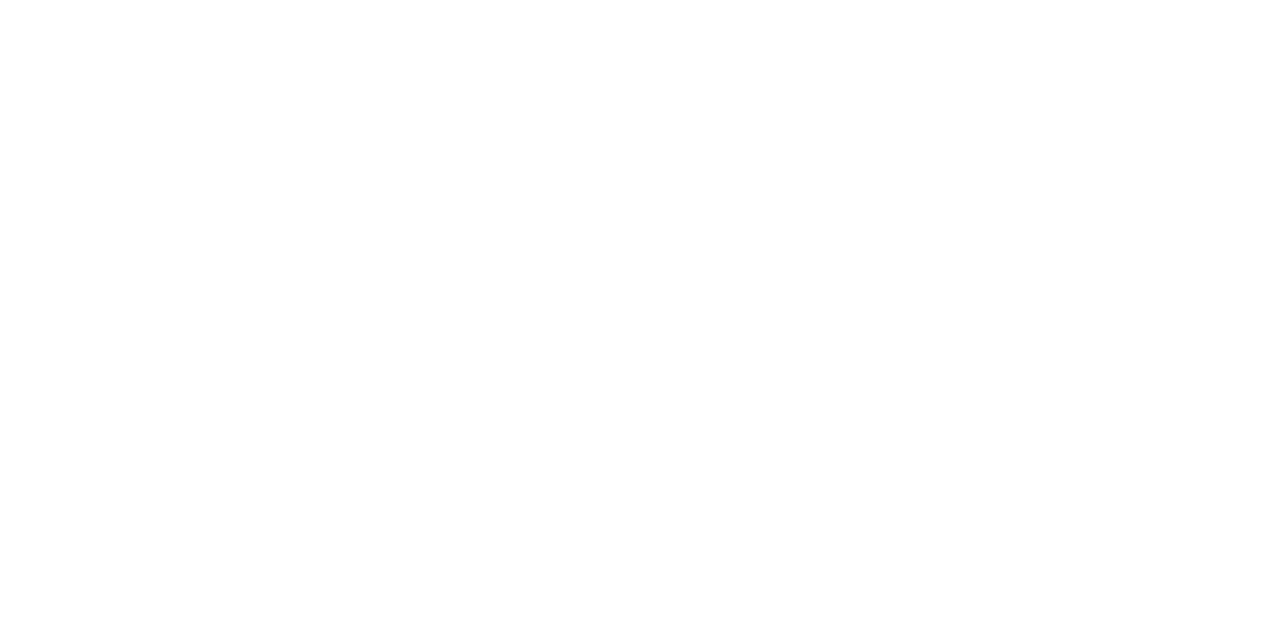
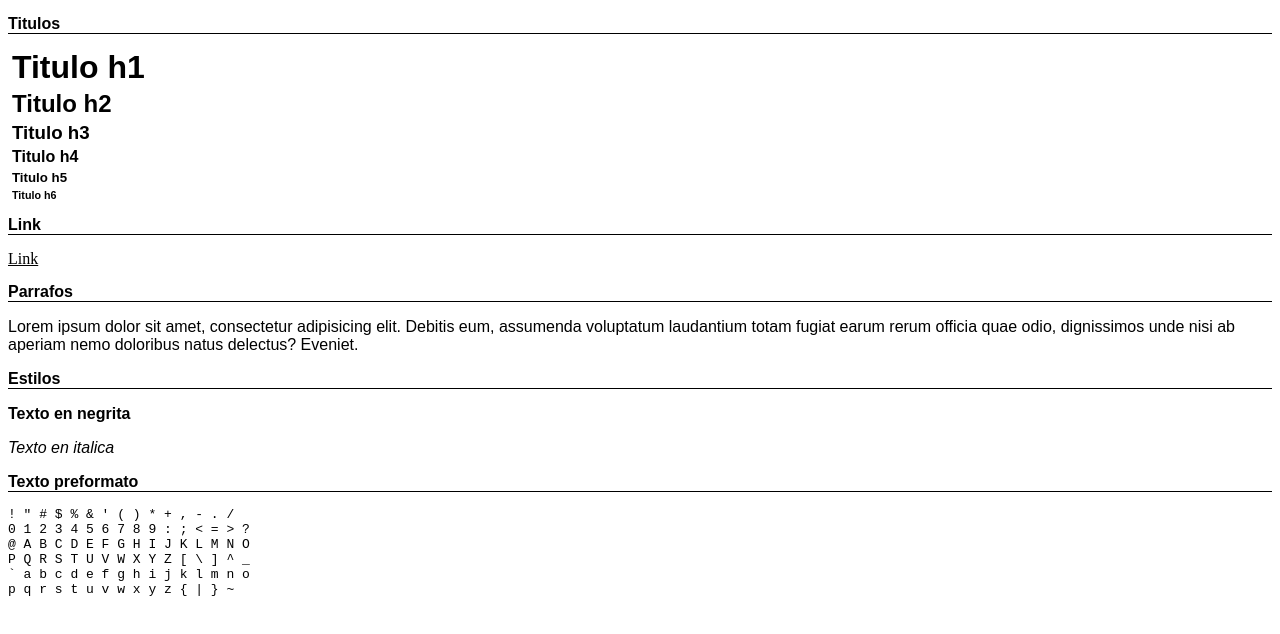
Before and after one commit to JosueSolisSolano/PracticaBlog, a plain HTML site: page index.html in a window 1280 px wide. Drawn offline with Linux system fonts and the light colour scheme.

Commit message:
01-09-2015

```diff
--- a/css/style.css
+++ b/css/style.css
@@ -0,0 +1,23 @@
+.title {
+	border-bottom: 1px solid;
+	margin: 15px 0 15px 0;
+}
+
+h1,h2,h3,h4,h5,h6 {
+	font-family: arial;
+	margin: 4px;
+}
+
+a {
+	color: black;
+	font-size: arial;
+	text-decoration: underline;
+}
+
+a:hover {
+	color: grey;
+}
+
+p {
+	font-family: arial;
+}
--- a/index.html
+++ b/index.html
@@ -3,8 +3,50 @@
 <head>
 	<meta charset="UTF-8">
 	<title>Practica Blog</title>
+	<link rel="stylesheet" type="text/css" href="css/style.css">
 </head>
 <body>
+	<div>
+		<h4 class="title">Titulos</h4>
+		<h1>Titulo h1</h1>
+		<h2>Titulo h2</h2>
+		<h3>Titulo h3</h3>
+		<h4>Titulo h4</h4>
+		<h5>Titulo h5</h5>
+		<h6>Titulo h6</h6>
+	</div>
+
+	<div>
+		<h4 class="title">Link</h4>
+		<a href="">Link</a>
+	</div>
+
+	<div>
+		<h4 class="title">Parrafos</h4>
+		<p>Lorem ipsum dolor sit amet, consectetur adipisicing elit. Debitis eum, assumenda voluptatum laudantium totam fugiat earum rerum officia quae odio, dignissimos unde nisi ab aperiam nemo doloribus natus delectus? Eveniet.</p>
+	</div>
+
+	<div>
+		<h4 class="title">Estilos</h4>
+		<p><b>Texto en negrita</b></p>
+		<p><i>Texto en italica</i></p>
+	</div>
+
+	<div>
+		<h4 class="title">Texto preformato</h4>
+		<pre>
+! " # $ % & ' ( ) * + , - . /
+0 1 2 3 4 5 6 7 8 9 : ; < = > ?
+@ A B C D E F G H I J K L M N O
+P Q R S T U V W X Y Z [ \ ] ^ _
+` a b c d e f g h i j k l m n o
+p q r s t u v w x y z { | } ~
+		</pre>
+	</div>
+
+
+
+
 
 </body>
 </html>
```
